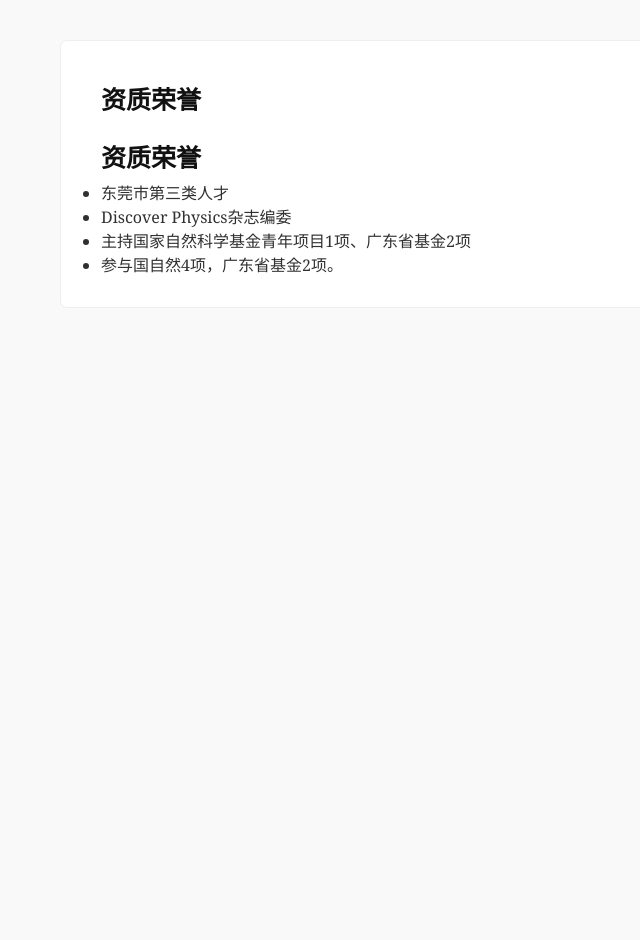
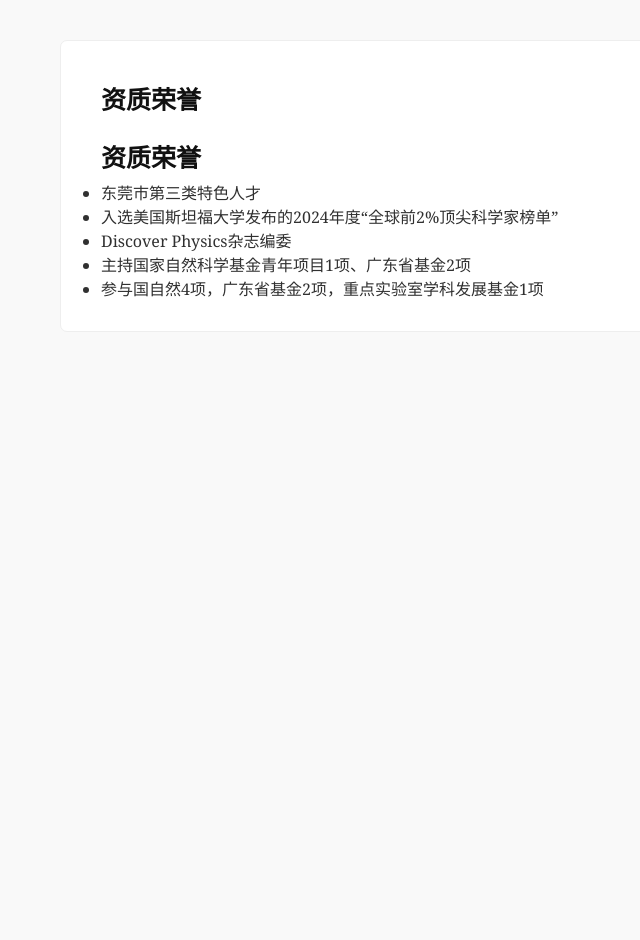
Before and after one commit to comatphys/comatphys.github.io, a Jekyll site: the page built from cv_md_chinese/honor.md, in a window 1280 px wide. Shown: the whole page, without its empty margins (130-770 px from the left). Built offline with Jekyll 4.4.1, drawn with Linux system fonts in a browser that asks for light colours; our own code applies the rules of GitHub Pages for plain Markdown files; comment, search, counter and statistics services are not loaded.

Commit message:
Update honor.md

```diff
--- a/cv_md_chinese/honor.md
+++ b/cv_md_chinese/honor.md
@@ -1,5 +1,6 @@
 # 资质荣誉
-- 东莞市第三类人才
+- 东莞市第三类特色人才
+- 入选美国斯坦福大学发布的2024年度“全球前2%顶尖科学家榜单”
 - Discover Physics杂志编委
 - 主持国家自然科学基金青年项目1项、广东省基金2项
-- 参与国自然4项，广东省基金2项。
+- 参与国自然4项，广东省基金2项，重点实验室学科发展基金1项
```
